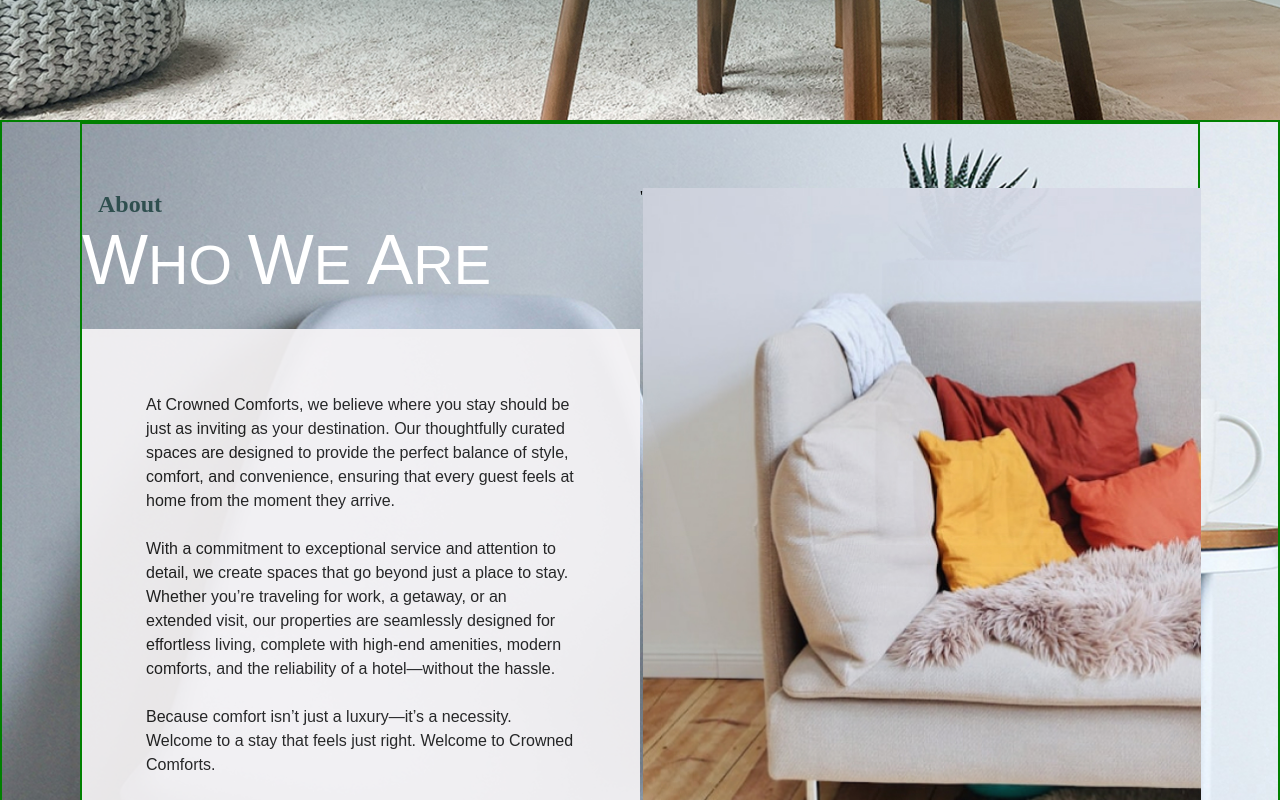
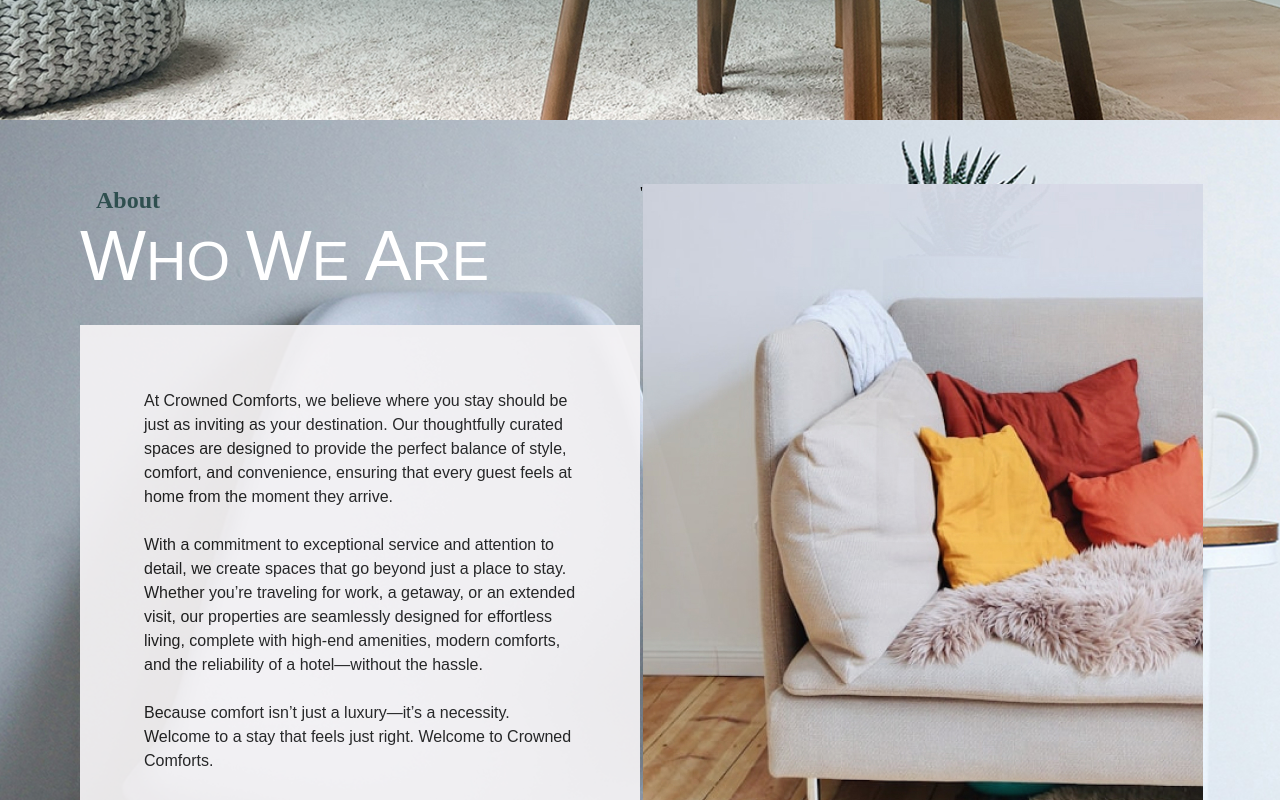
Before and after one commit to adinduokoro/Crowned-Comforts, a React (Create React App) app: page / in a window 1280 px wide. Shown: the part 680-1480 px from the top of the page. Built offline with nearby package versions, Linux system fonts and the light colour scheme.

Commit message:
Update Section.module.css

```diff
--- a/src/ux/section/Section.module.css
+++ b/src/ux/section/Section.module.css
@@ -6,12 +6,12 @@
   align-items: center;
   position: relative;
   overflow: hidden;
-  border: 2px solid green;
+  /* border: 2px solid green; */
 
 }
 
 .wrapper {
-  border: 2px solid green;
+  /* border: 2px solid green; */
   display: flex;
   max-width: 70rem;
   width: 100%;
```
